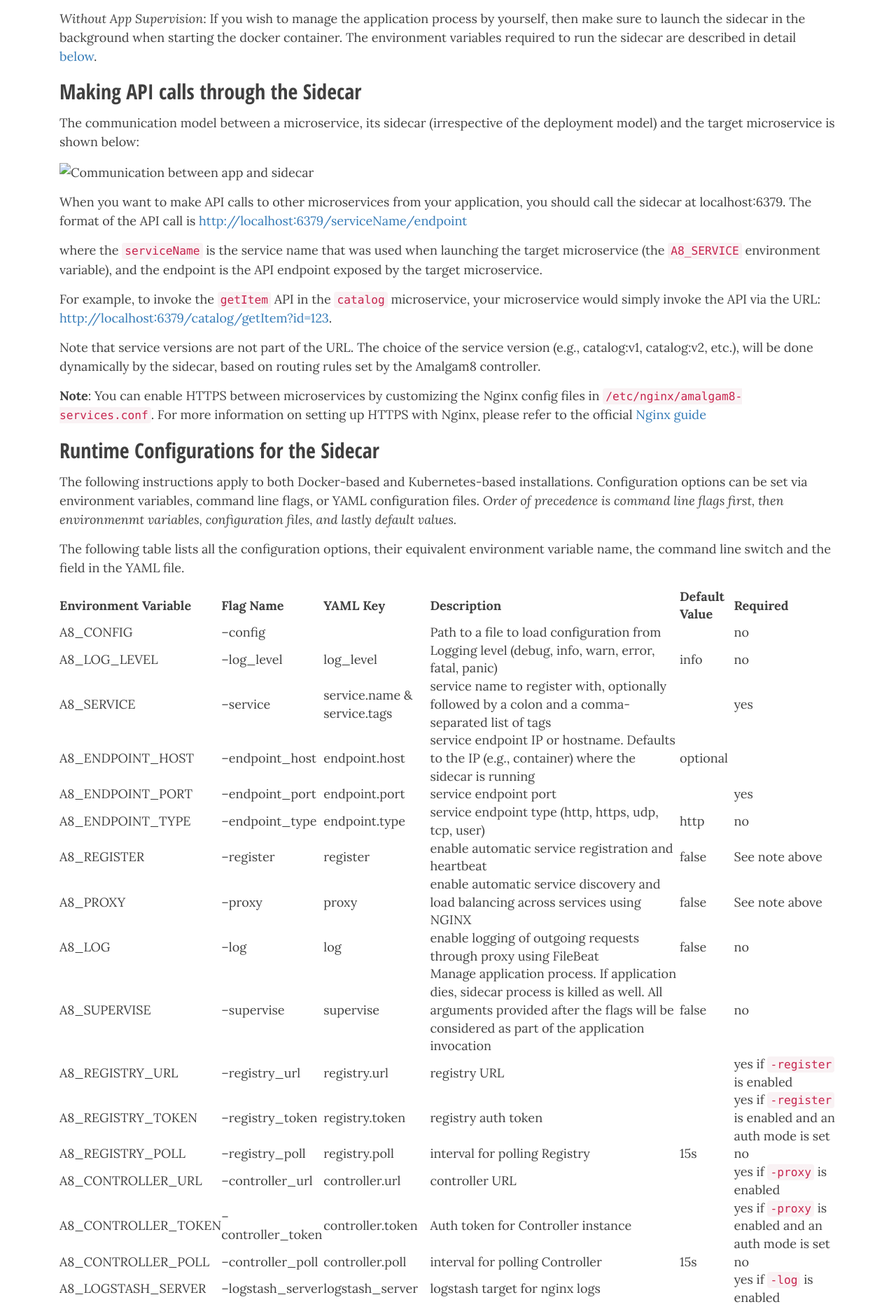
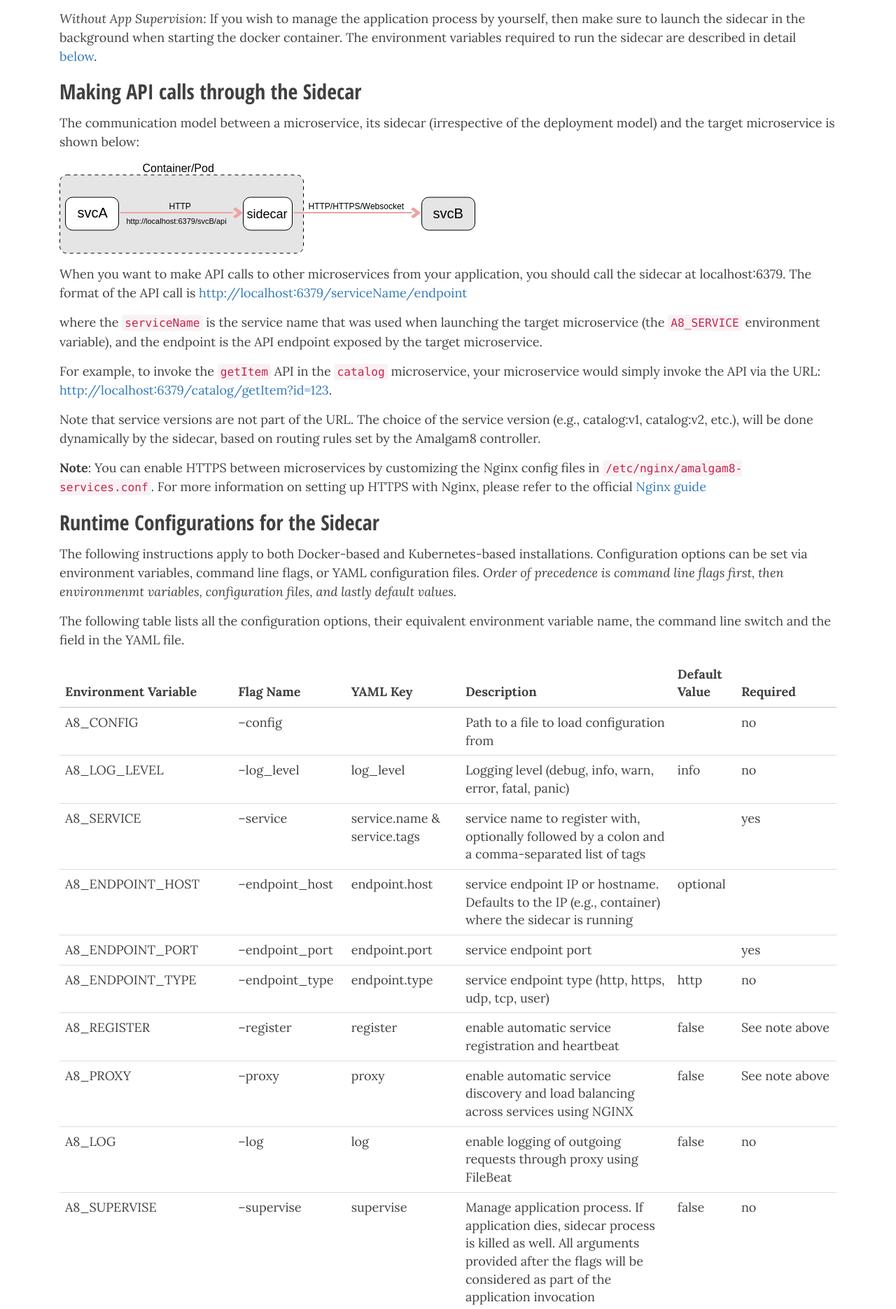
Before and after one commit to amalgam8/amalgam8.github.io, a Jekyll site: the page built from _docs/amalgam8-components-sidecar.md, in a window 1280 px wide. Shown: the part 1516-3387 px from the top of the page at 70% size. Built offline with Jekyll 4.4.1, drawn with Linux system fonts in a browser that asks for light colours; nearby versions of some CDN libraries; comment, search, counter and statistics services are not loaded.

Commit message:
add styling to markdown table, fix broken image url

```diff
--- a/_docs/amalgam8-components-sidecar.md
+++ b/_docs/amalgam8-components-sidecar.md
@@ -83,7 +83,7 @@ the sidecar are described in detail [below](#runtime).
 The communication model between a microservice, its sidecar (irrespective
 of the deployment model) and the target microservice is shown below:
 
-![Communication between app and sidecar](figures/amalgam8-sidecar-communication-model.svg)
+![Communication between app and sidecar](/docs/figures/amalgam8-sidecar-communication-model.svg)
 
 When you want to make API calls to other microservices from your
 application, you should call the sidecar at localhost:6379.  The format of
@@ -140,6 +140,7 @@ YAML file.
 | A8_LOGSTASH_SERVER | --logstash_server | logstash_server | logstash target for nginx logs |  | yes if `-log` is enabled |
 |  | --help, -h | show help | | |
 |  | --version, -v | print the version | | |
+{:.table}
 
 ### Example configuration file
 
```
